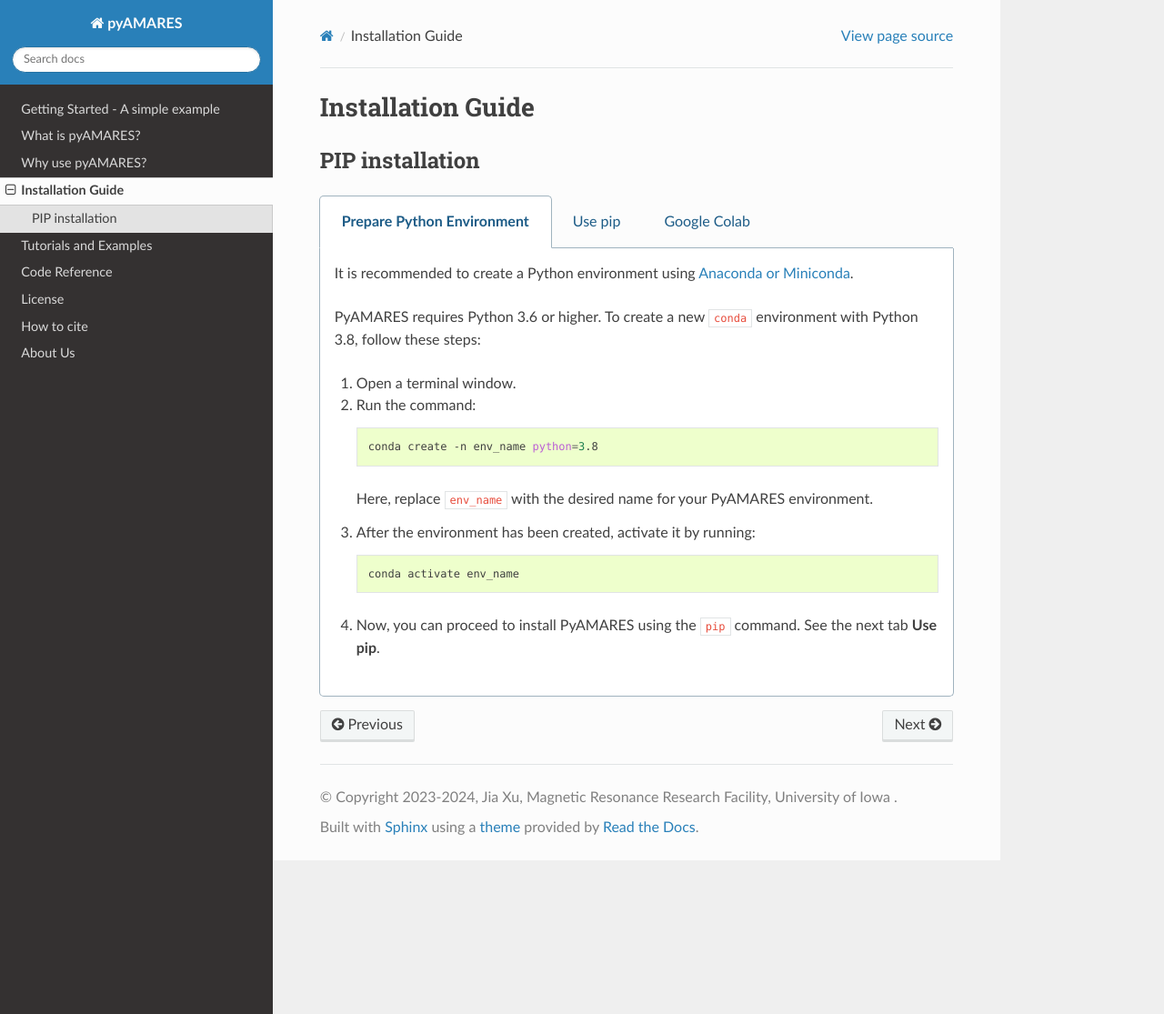
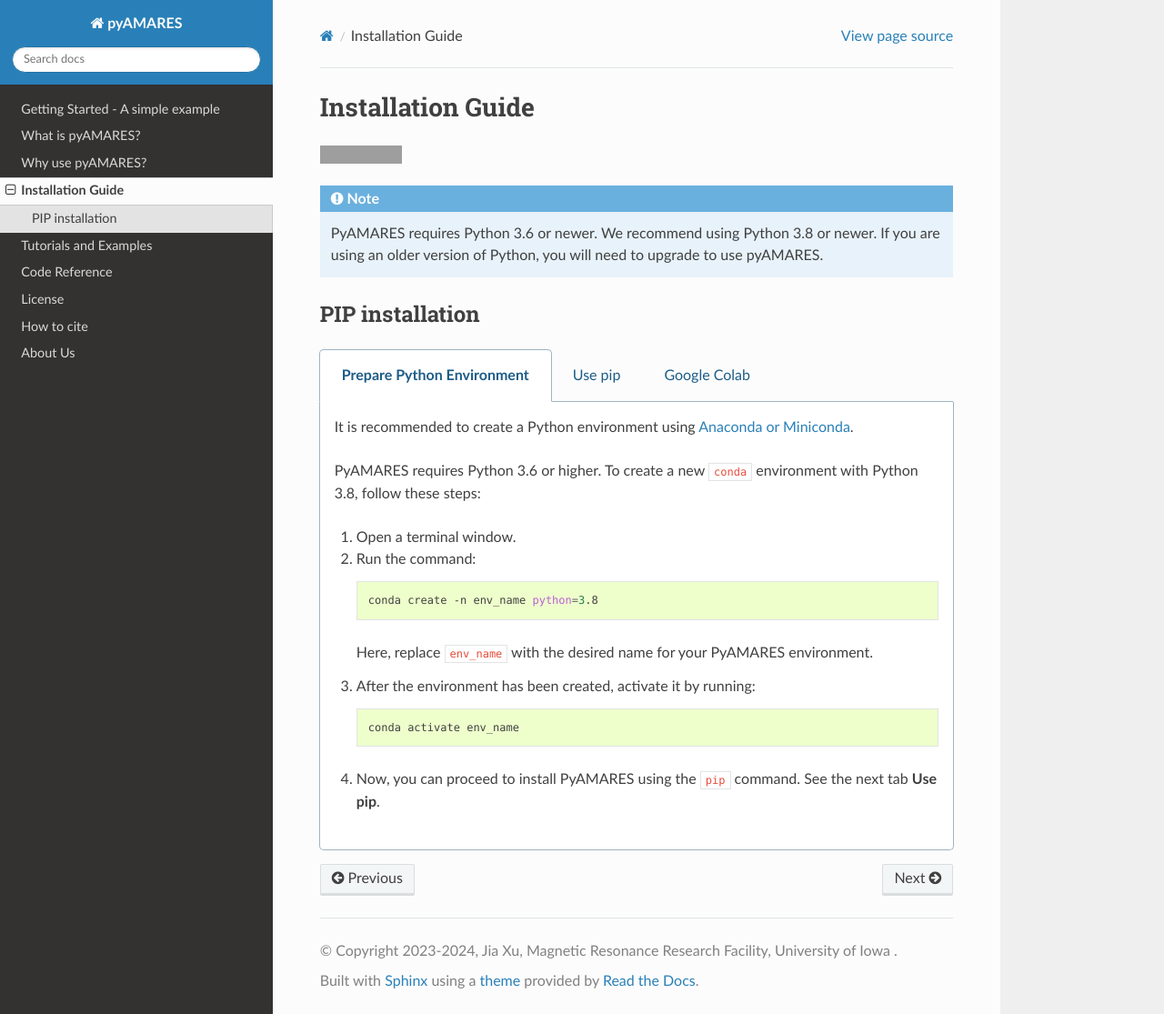
Before and after one commit to HawkMRS/pyAMARES, a Sphinx documentation site: the page built from docs/source/install.rst, in a window 1280 px wide and 1115 px high. Shown: the whole window at 91% size. Built offline with Sphinx 7.4.7 and the Read the Docs theme 2.0.0, drawn with Linux system fonts in a browser that asks for light colours; pages that are not in the unit, such as notebooks, are missing from menus; grey boxes are pictures that could not be loaded.

Commit message:
add Python requirement

```diff
--- a/docs/source/install.rst
+++ b/docs/source/install.rst
@@ -1,6 +1,14 @@
 ==================
 Installation Guide
 ==================
+
+.. image:: https://img.shields.io/badge/Python->%3D3.6%2C%203.8+-blue.svg
+   :target: https://python.org
+   :alt: Python Version
+
+.. note::
+   PyAMARES requires Python 3.6 or newer. We recommend using Python 3.8 or newer. If you are using an older version of Python, you will need to upgrade to use pyAMARES.
+
 
 PIP installation
 __________________
```
Also changed, not shown: README.rst (+18 -1 lines).
